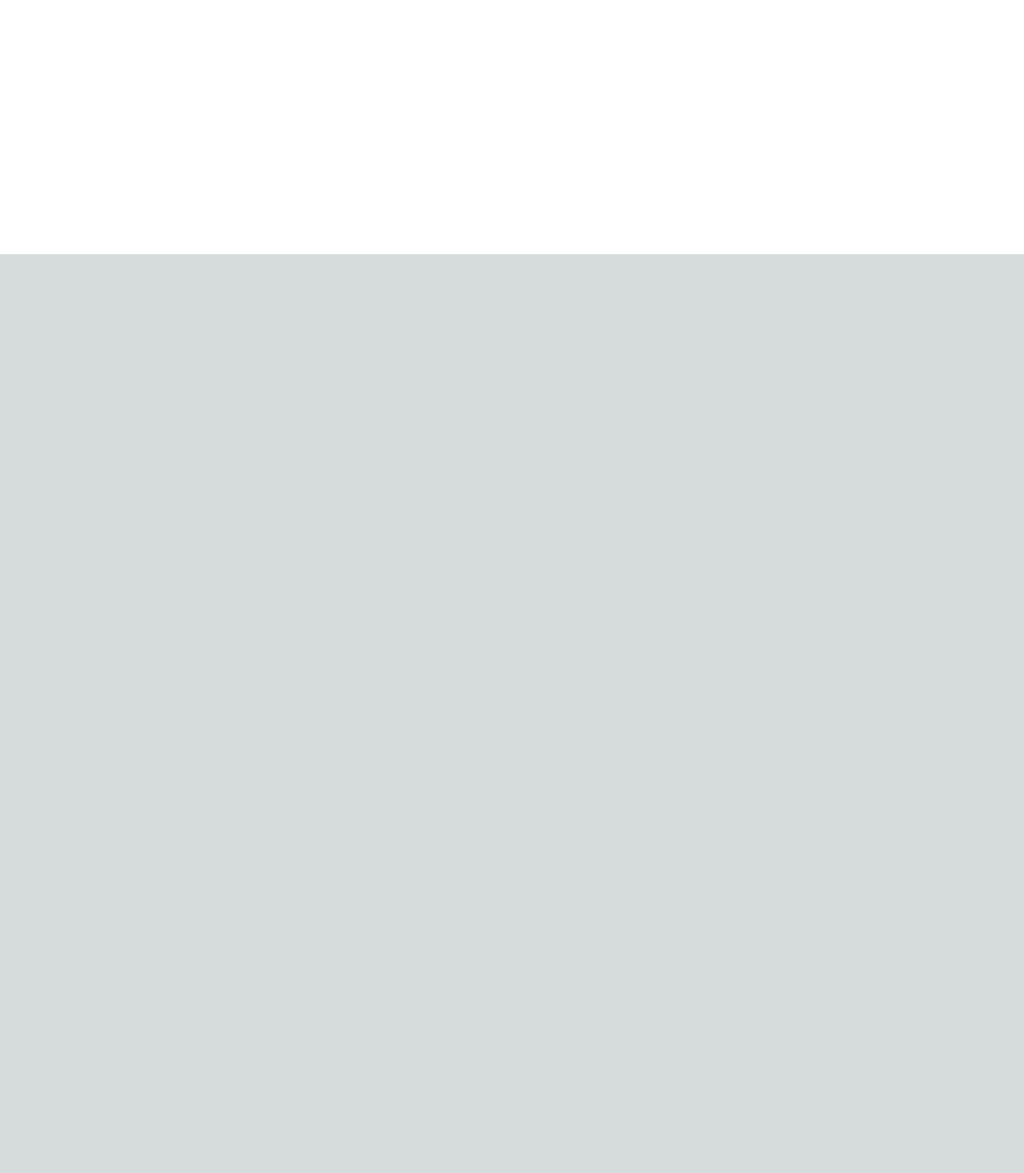
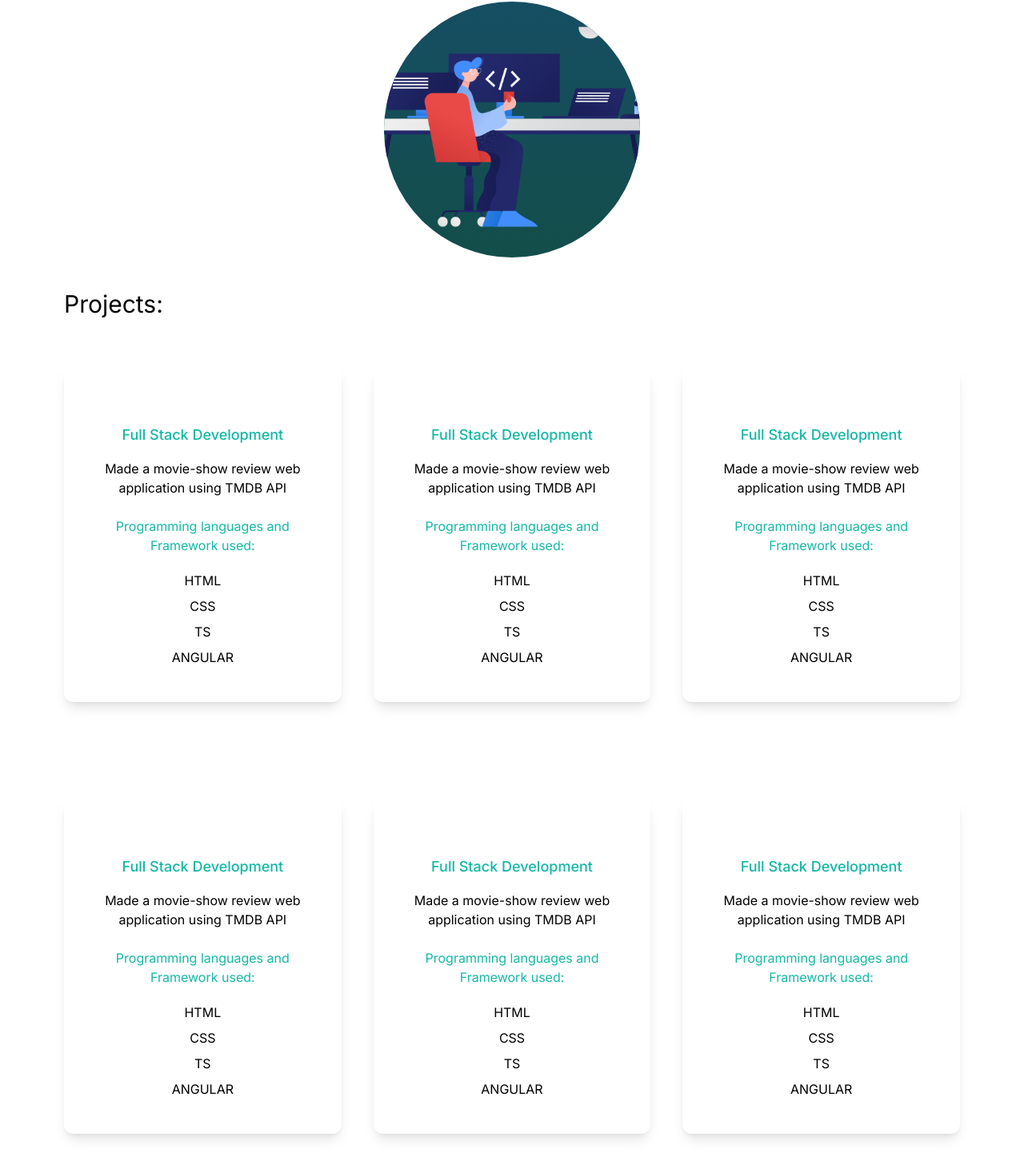
Before and after one commit to gprem09/Portfolio, a Next.js app: page / in a window 1280 px wide. Shown: the part 482-1949 px from the top of the page at 80% size. Before the commit the page ends 800 px from the top, so only its background shows below. Built offline with nearby package versions, Linux system fonts and the light colour scheme.

Commit message:
Added project grid, modified dark theme, updated description etc

```diff
--- a/src/app/page.js
+++ b/src/app/page.js
@@ -4,11 +4,12 @@ import Image from 'next/image'
 import { useState } from 'react';
 import {BsFillMoonStarsFill} from 'react-icons/bs'
 import {AiFillLinkedin, AiFillInstagram, AiFillMail} from 'react-icons/ai'
+import devad from 'public/comp.png'
 
 export default function Home() {
   const [isDarkMode, setIsDarkMode] = useState(false);
   return (
-    <main className={`px-10 transition ${isDarkMode ? 'bg-black text-white' : 'bg-white text-black'}`}>
+    <main className={`md:px-20 lg:px-20 px-10 transition ${isDarkMode ? 'bg-black text-white' : 'bg-white text-black'}`}>
       <section className="min-h-screen">
         <nav className='py-10 mb-12 flex justify-between'>
           <div className='flex item-center gap-8'>
@@ -25,20 +26,128 @@ export default function Home() {
               />
             </li>
             <li>
-              <a className='px-4 py-2 ml-8 bg-gradient-to-r from-cyan-700 to-teal-700 rounded-md' href="#">Resume</a>
+              <a className='px-4 py-2 ml-8 text-white bg-gradient-to-r from-cyan-900 to-teal-900 rounded-md' href="#">Resume</a>
             </li>
           </ul>
         </nav>
         <div className='text-center p-10'>
-          <h2 className='text-5xl py-2 font-medium text-teal-700'>
+          <h2 className='text-5xl py-2 font-medium text-teal-600 md:text-6xl'>
             Gnanavel Premnath
           </h2>
-          <h3 className='text-2xl py-2'>
+          <h3 className='text-2xl py-2 md:text-3xl'>
             Software Developer
           </h3>
-          <p className='text-md py-5 leading-8'>
+          <p className='text-md py-5 leading-8 md:text-xl'>
             Navigating the wild world of Computer Science at Simon Fraser University in the ever-rainy Vancouver, BC, I've found myself caught in a love triangle between full-stack development, artificial intelligence, and game development. It's like a techy soap opera, and I'm here for all the drama!
           </p>
+        </div>
+        <div className='relative mx-auto bg-gradient-to-b from-cyan-900 to-teal-900 rounded-full w-80 h-80 overflow-hidden'>
+          <Image src={devad} layout='fill' objectFit='cover'/>
+        </div>
+      </section>
+
+      <section>
+        <div>
+          <h3 className='text-3xl mt-10 mb-5'>
+            Projects:
+          </h3>
+        </div>
+        <div className='grid lg:grid-cols-3 gap-10'>
+          <div className='text-center shadow-lg p-10 rounded-xl my-10'>
+            <h3 className='text-lg font-medium pt-8 pb-2 text-teal-500'>
+              Full Stack Development
+            </h3>
+            <p className='py-2'>
+              Made a movie-show review web application using TMDB API
+            </p>
+            <h4 className='py-4 text-teal-500'>
+              Programming languages and Framework used:
+            </h4>
+            <p className='py-1'>HTML</p>
+            <p className='py-1'>CSS</p>
+            <p className='py-1'>TS</p>
+            <p className='py-1'>ANGULAR</p>
+          </div>
+          <div className='text-center shadow-lg p-10 rounded-xl my-10'>
+            <h3 className='text-lg font-medium pt-8 pb-2 text-teal-500'>
+              Full Stack Development
+            </h3>
+            <p className='py-2'>
+              Made a movie-show review web application using TMDB API
+            </p>
+            <h4 className='py-4 text-teal-500'>
+              Programming languages and Framework used:
+            </h4>
+            <p className='py-1'>HTML</p>
+            <p className='py-1'>CSS</p>
+            <p className='py-1'>TS</p>
+            <p className='py-1'>ANGULAR</p>
+          </div>
+          <div className='text-center shadow-lg p-10 rounded-xl my-10'>
+            <h3 className='text-lg font-medium pt-8 pb-2 text-teal-500'>
+              Full Stack Development
+            </h3>
+            <p className='py-2'>
+              Made a movie-show review web application using TMDB API
+            </p>
+            <h4 className='py-4 text-teal-500'>
+              Programming languages and Framework used:
+            </h4>
+            <p className='py-1'>HTML</p>
+            <p className='py-1'>CSS</p>
+            <p className='py-1'>TS</p>
+            <p className='py-1'>ANGULAR</p>
+          </div>
+          <div className='text-center shadow-lg p-10 rounded-xl my-10'>
+            <h3 className='text-lg font-medium pt-8 pb-2 text-teal-500'>
+              Full Stack Development
+            </h3>
+            <p className='py-2'>
+              Made a movie-show review web application using TMDB API
+            </p>
+            <h4 className='py-4 text-teal-500'>
+              Programming languages and Framework used:
+            </h4>
+            <p className='py-1'>HTML</p>
+            <p className='py-1'>CSS</p>
+            <p className='py-1'>TS</p>
+            <p className='py-1'>ANGULAR</p>
+          </div>
+          <div className='text-center shadow-lg p-10 rounded-xl my-10'>
+            <h3 className='text-lg font-medium pt-8 pb-2 text-teal-500'>
+              Full Stack Development
+            </h3>
+            <p className='py-2'>
+              Made a movie-show review web application using TMDB API
+            </p>
+            <h4 className='py-4 text-teal-500'>
+              Programming languages and Framework used:
+            </h4>
+            <p className='py-1'>HTML</p>
+            <p className='py-1'>CSS</p>
+            <p className='py-1'>TS</p>
+            <p className='py-1'>ANGULAR</p>
+          </div>
+          <div className='text-center shadow-lg p-10 rounded-xl my-10'>
+            <h3 className='text-lg font-medium pt-8 pb-2 text-teal-500'>
+              Full Stack Development
+            </h3>
+            <p className='py-2'>
+              Made a movie-show review web application using TMDB API
+            </p>
+            <h4 className='py-4 text-teal-500'>
+              Programming languages and Framework used:
+            </h4>
+            <p className='py-1'>HTML</p>
+            <p className='py-1'>CSS</p>
+            <p className='py-1'>TS</p>
+            <p className='py-1'>ANGULAR</p>
+          </div>
+        </div>
+      </section>
+      <section>
+        <div>
+          <h3 className='text-3xl py-1'>About Me</h3>
         </div>
       </section>
     </main>
```
Also changed, not shown: public/comp.png (added), public/dev-ed-wave.png (added), src/app/globals.css (line endings or trailing spaces).
